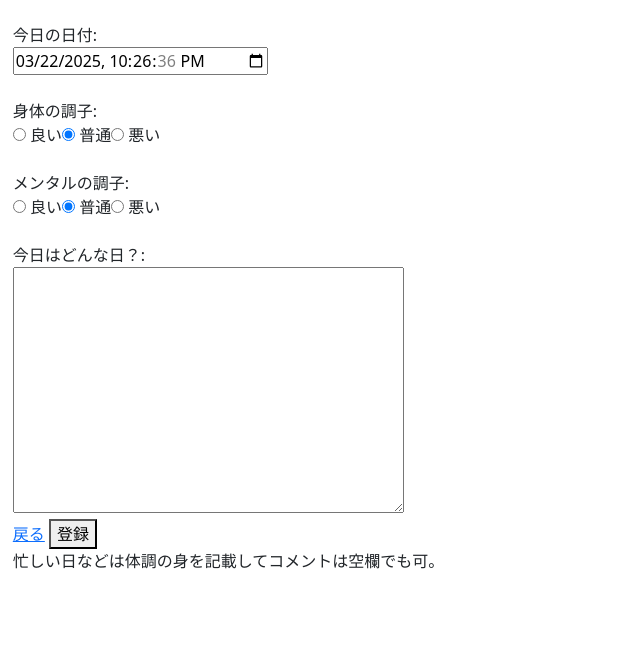
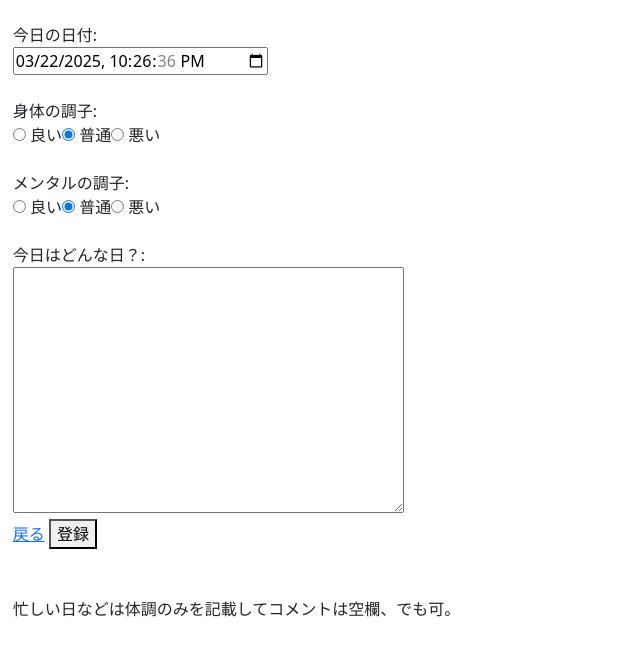
Before and after one commit to T-watanabe9/Repository, a Django app: page /comment/create/ in a window 1280 px wide. Shown: the part 138-800 px from the top of the page, without its empty margins (0-640 px from the left). Run offline with Django 5.2, Linux system fonts and the light colour scheme; the visitor is signed in with stand-in values (Sample User, id 1).

Commit message:
Update comment_create.html

```diff
--- a/pro_safe_eyes/app_safe_eyes/templates/models/comment_create.html
+++ b/pro_safe_eyes/app_safe_eyes/templates/models/comment_create.html
@@ -54,8 +54,9 @@
       <button>登録</button>
 
    </form>
-
-   <span>忙しい日などは体調の身を記載してコメントは空欄でも可。</span>
+   <br>
+   <br>
+   <span>忙しい日などは体調のみを記載してコメントは空欄、でも可。</span>
 
 </div>
 
```
